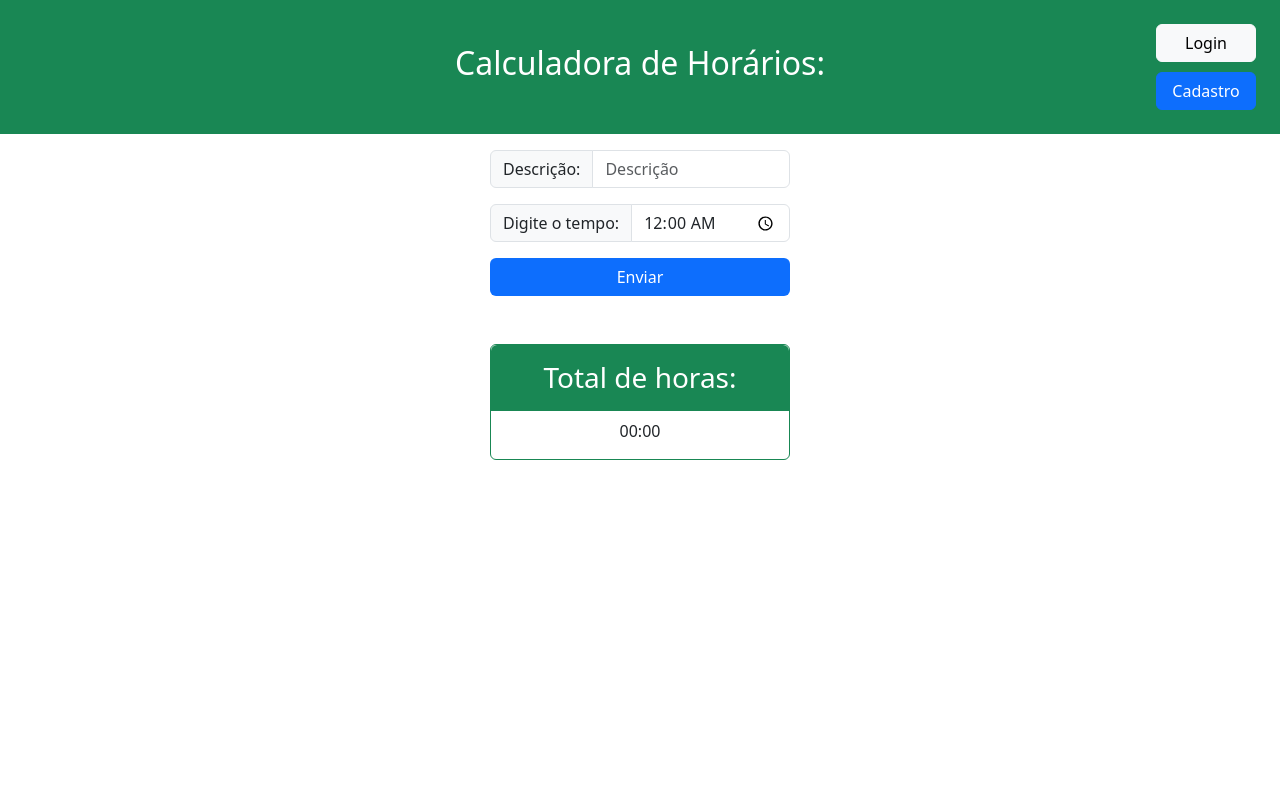
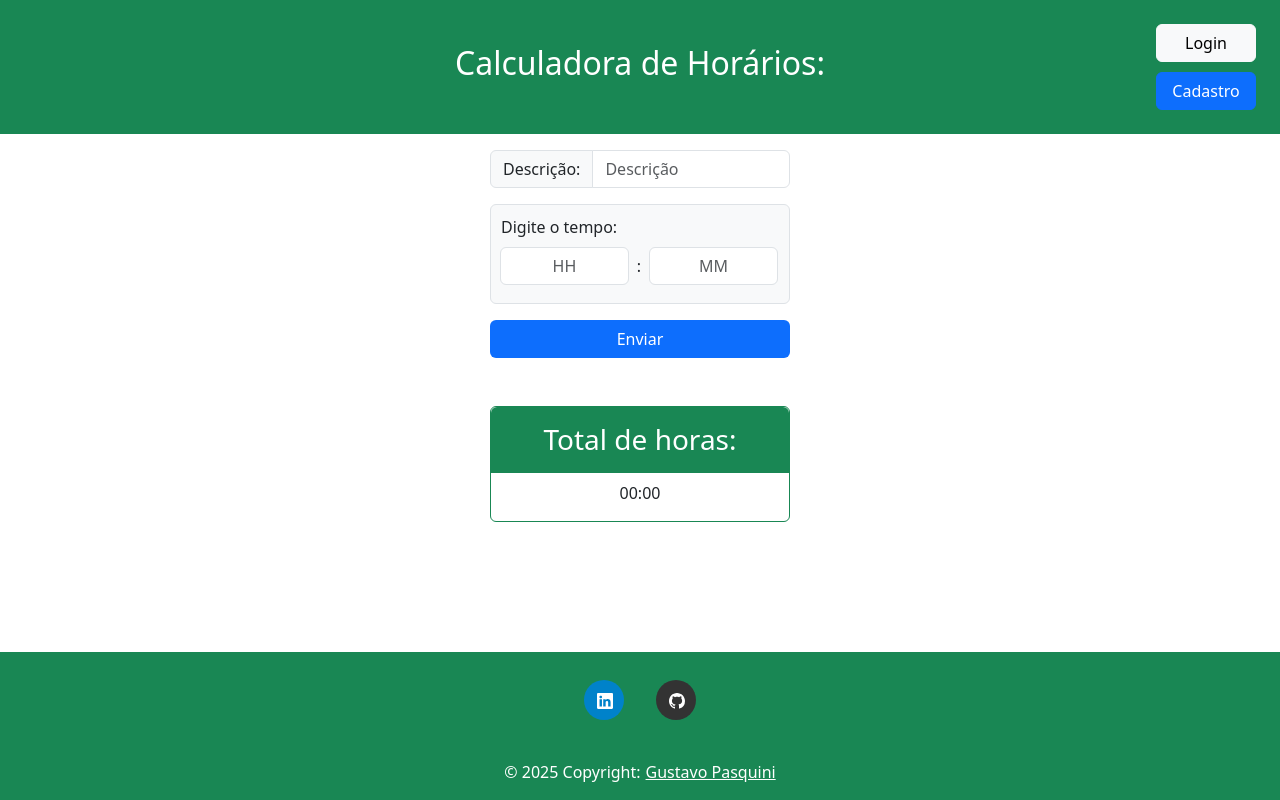
Before and after one commit to Gustavo-Pasquini/calculadora_horario_v2, a React (Vite) app: page / in a window 1280 px wide. Built offline with nearby package versions, Linux system fonts and the light colour scheme.

Commit message:
Adição de footer e ajuste do input de hora

```diff
--- a/src/App.css
+++ b/src/App.css
@@ -0,0 +1,20 @@
+html, body, #root {
+    height: 100%;
+    margin: 0;
+    display: flex;
+    flex-direction: column;
+  }
+
+  .app-container {
+    display: flex;
+    flex-direction: column;
+    min-height: 100vh;
+  }
+
+  .content {
+    flex: 1;
+  }
+
+  footer {
+    width: 100%;
+  }
--- a/src/App.tsx
+++ b/src/App.tsx
@@ -7,6 +7,7 @@ import EntradaDados from "./components/EntradaDados";
 import HorarioAdicionado from "./components/HorarioAdicionado";
 import Totalizador from "./components/Totalizador";
 import ResumoModal from "./components/ResumoModal";
+import Footer from "./components/footer";
 
 interface Horario {
   id: any;
@@ -186,7 +187,8 @@ function App() {
   };
 
   return (
-    <>
+    <div className="app-container">
+      <div className="content">
         <EntradaDados
           getEmail={handleEmail}
           onButtonClick={handleButtonClick}
@@ -244,7 +246,9 @@ function App() {
             email={email}
           />
         )}
-    </>
+      </div>
+      <Footer />
+    </div>
   );
 }
 
--- a/src/components/EntradaDados.tsx
+++ b/src/components/EntradaDados.tsx
@@ -67,7 +67,6 @@ export function Perfil(props: PerfilProps) {
 
 
 function EntradaDados(props: Props) {
-  const [selectInputTime, setInputTime] = useState('00:00');
   const [observacao, setObservacao] = useState('');
   const [showLogin, setShowLogin] = useState(false);
   const [isLogado, setIsLogado] = useState(false);
@@ -91,9 +90,18 @@ function EntradaDados(props: Props) {
     setShowCadastro(false);
   };
 
-  const handleChange = (event: ChangeEvent<HTMLInputElement>) => {
-    setInputTime(event.target.value);
-  };
+  const [ selectInputHour, setInputHour ] = useState('');
+  const [ selectInputMinute, setInputMinute ] = useState('');
+
+
+  const onChangeHourInput = (event: ChangeEvent<HTMLInputElement>) => {
+    setInputHour(event.target.value.replace(/[^0-9]/g, ""));
+  }
+
+  const onChangeMinuteInput = (event: ChangeEvent<HTMLInputElement>) => {
+    setInputMinute(event.target.value.replace(/[6-9][0-9]|[^0-9]/g, ""));
+  }
+
   const handleObservacaoSubmit = (event: ChangeEvent<HTMLInputElement>) => {
     setObservacao(event.target.value);
   };
@@ -145,14 +153,15 @@ function EntradaDados(props: Props) {
         let observacao = observacaoAdicionada?.value ?? '';
         let addedDate = currentDate.toLocaleDateString();
         let addedTime = currentDate.toLocaleTimeString();
-        let hora = parseInt(selectInputTime.slice(0, selectInputTime.indexOf(':')));
-        let minuto = parseInt(selectInputTime.slice(selectInputTime.indexOf(':') + 1));
+        let hora      = selectInputHour;
+        let minuto    = selectInputMinute;
         let newHora = '';
         let newMinuto = '';
-        { hora < 10 ? newHora = '0' + String(hora) : newHora = String(hora) }
-        { minuto < 10 ? newMinuto = '0' + String(minuto) : newMinuto = String(minuto) }
+        { hora.length   < 2 ? newHora   = '0' + String(hora)   : newHora   = String(hora) }
+        { minuto.length < 2 ? newMinuto = '0' + String(minuto) : newMinuto = String(minuto) }
         props.onButtonClick(observacao, email, addedDate, addedTime, newHora, newMinuto);
-        setInputTime("00:00");
+        setInputHour("");
+        setInputMinute("");
         setObservacao('');
       }}>
         <div className="d-block" style={{ width: "300px", margin: "auto" }}>
@@ -169,16 +178,13 @@ function EntradaDados(props: Props) {
           </div>
         </div>
         <div className="d-block mb-5" style={{ width: "300px", margin: "auto" }}>
-          <div className="text-center input-group my-3">
-            <span className="input-group-text" id="basic-addon1">Digite o tempo:</span>
-            <input
-              type="time"
-              className="form-control"
-              id="EntradaHorario"
-              onChange={handleChange}
-              value={selectInputTime}
-              required
-            />
+          <div className="text-center input-group my-3 rounded" style={{padding: "10px", backgroundColor: "#f8f9fa", border: "solid #dee2e6", borderWidth: "1px"}}>
+            <span className="text mb-2" style={{fontWeight: "400", fontSize: "1rem"}}>Digite o tempo:</span>
+            <div className="d-flex mb-2" style={{alignItems: "center", justifyContent: "center", width: "100%"}}>
+              <input type="text" onChange={(e) => onChangeHourInput(e)} className="form-control text-center" value={selectInputHour} maxLength={2} placeholder="HH" />
+              <span className="mx-2">:</span>
+              <input type="text" onChange={(e) => onChangeMinuteInput(e)} className="form-control text-center" value={selectInputMinute} maxLength={2} placeholder="MM" />
+            </div>
           </div>
           <div>
             <button
--- /dev/null
+++ b/src/components/footer.tsx
@@ -0,0 +1,48 @@
+
+function Footer() {
+
+
+  return (
+
+    <>
+      <footer className="text-center bg-success" style={{marginTop: "50px", width: "100%"}}>
+      <div className="container pt-4">
+          {/*Social Media*/}
+        <section className="mb-4">
+
+          {/*LinkedIn*/}
+          <a
+            data-mdb-ripple-init
+            className="btn mt-1 mx-3"
+            style={{backgroundColor: "#0082ca", borderRadius: "50%", width: "40px", height: "40px"}}
+            href="https://www.linkedin.com/in/gustavo-pasquini-6596082a9/"
+            role="button"
+            target="_blank"
+            ><img src="public/assets/linkedin.svg"></img>
+          </a>
+          {/*GitHub*/}
+          <a
+            data-mdb-ripple-init
+            className="btn mt-1 mx-3"
+            style={{backgroundColor: "#333333", borderRadius: "50%", width: "40px", height: "40px"}}
+            href="https://github.com/Gustavo-Pasquini"
+            role="button"
+            target="_blank"
+            ><img src="public/assets/github.svg"></img>
+            </a>
+        </section>
+      </div>
+
+    <div className="text-center p-3 bg-success" style={{color: "#fff"}}>
+      © 2025 Copyright:
+      <a style={{marginLeft: "5px", color: "#fff"}} target="_blank" href="https://www.linkedin.com/in/gustavo-pasquini-6596082a9/">Gustavo Pasquini</a>
+    </div>
+  </footer>
+    </>
+
+  )
+
+
+}
+
+export default Footer;
```
Also changed, not shown: public/assets/github.svg (added), public/assets/linkedin.svg (added). Lines whose indentation alone changed are shown as unchanged.
